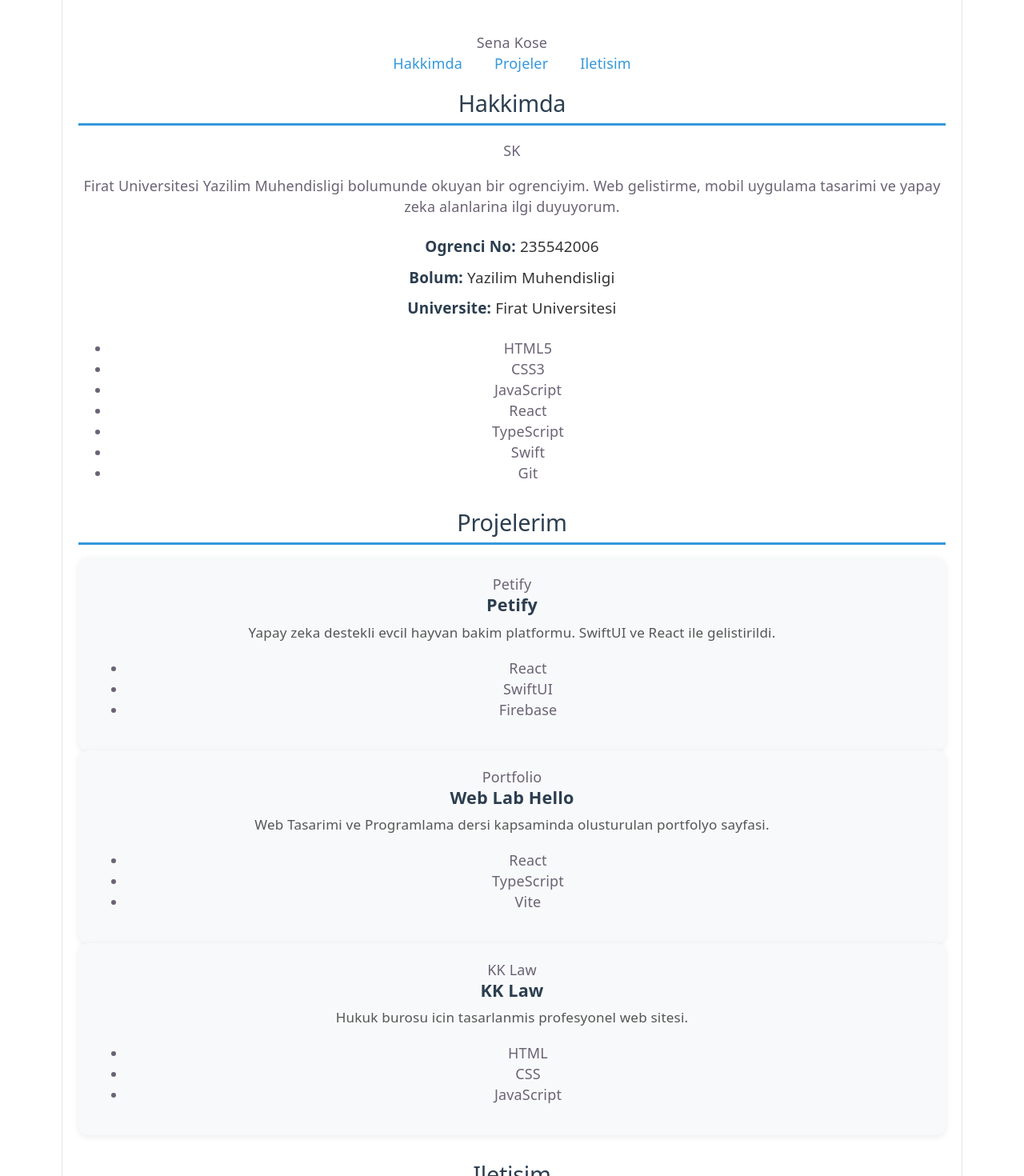
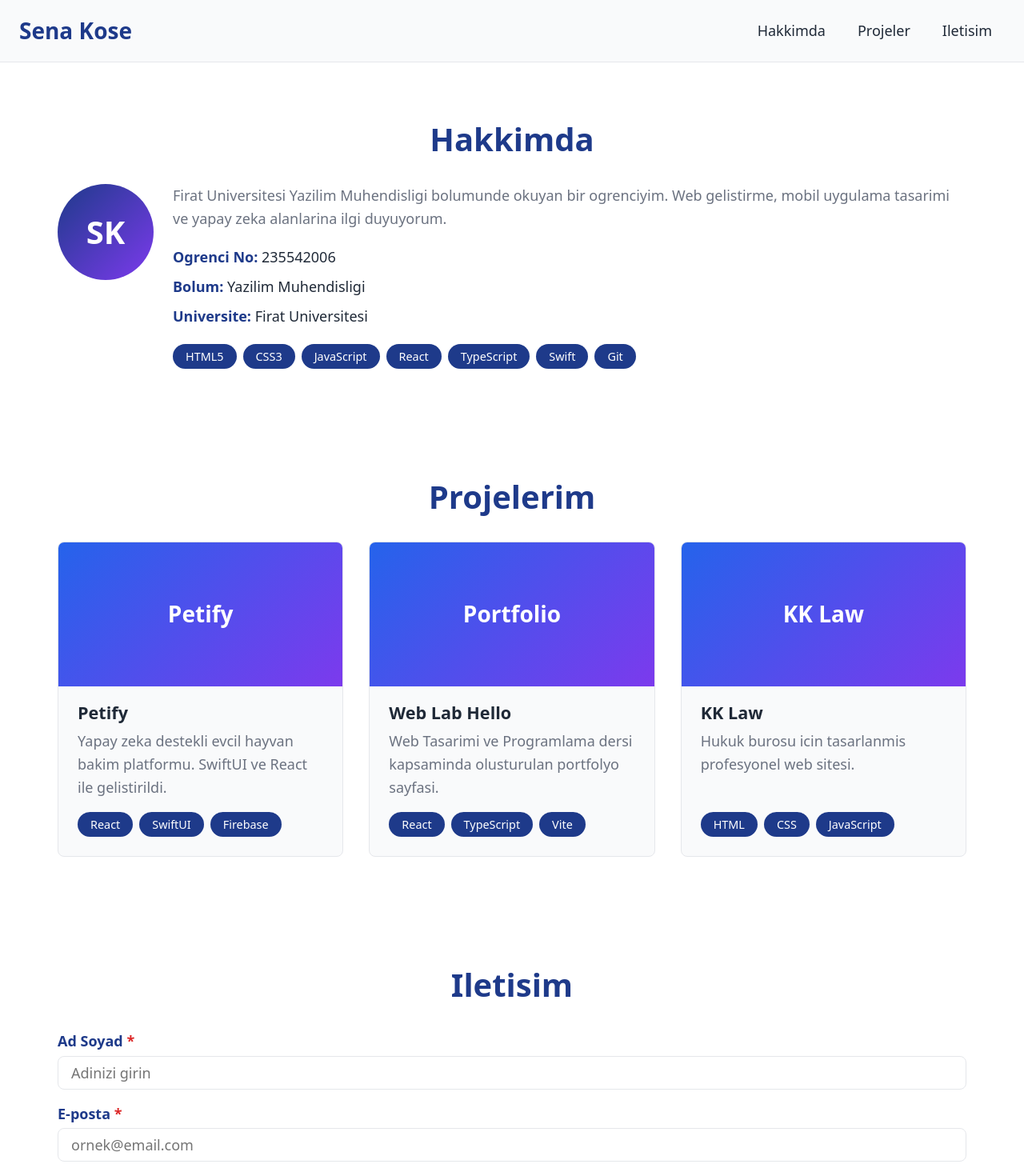
Before and after one commit to kosesena/web-lab-hello, a React (Vite) app: page / in a window 1280 px wide. Shown: the top 1470 px of the page at 80% size. Built offline with nearby package versions, Linux system fonts and the light colour scheme.

Commit message:
feat: implement mobile-first responsive design with Flexbox and Grid

```diff
--- a/src/App.css
+++ b/src/App.css
@@ -1,12 +1,40 @@
-/* Skip Link */
+/* ========================================
+   GENEL SIFIRLAMA VE MOBIL VARSAYILAN (0 - 639px)
+   ======================================== */
+
+*, *::before, *::after {
+  margin: 0;
+  padding: 0;
+  box-sizing: border-box;
+}
+
+html {
+  scroll-behavior: smooth;
+}
+
+body {
+  font-family: var(--font-sans);
+  font-size: var(--text-base);
+  line-height: 1.6;
+  color: var(--color-text);
+  background-color: var(--color-bg);
+}
+
+img {
+  max-width: 100%;
+  height: auto;
+  display: block;
+}
+
+/* ===== SKIP LINK ===== */
 .skip-link {
   position: absolute;
   top: -100%;
-  left: 16px;
-  background: #2c3e50;
-  color: #fff;
-  padding: 8px 16px;
-  border-radius: 0 0 8px 8px;
+  left: var(--space-md);
+  background: var(--color-primary);
+  color: var(--color-bg);
+  padding: var(--space-sm) var(--space-md);
+  border-radius: 0 0 var(--radius-md) var(--radius-md);
   z-index: 100;
   text-decoration: none;
   font-weight: 600;
@@ -16,222 +44,344 @@
   top: 0;
 }
 
-/* Header */
+/* ===== HEADER (Flex) ===== */
 header {
-  text-align: center;
-  padding: 40px 20px 20px;
+  display: flex;
+  flex-direction: column;
+  align-items: center;
+  gap: var(--space-sm);
+  padding: var(--space-md) var(--space-lg);
+  background-color: var(--color-surface);
+  border-bottom: 1px solid var(--color-border);
+  position: sticky;
+  top: 0;
+  z-index: 10;
 }
 
-header h1 {
-  color: #2c3e50;
-  font-size: 2.2rem;
-  margin: 0 0 4px;
+.site-title {
+  font-size: var(--text-xl);
+  font-weight: 700;
+  color: var(--color-primary);
 }
 
-.subtitle {
-  color: #7f8c8d;
-  font-size: 1.1rem;
-  margin: 0 0 24px;
-}
-
-/* Navigation */
+/* ===== NAV (Flex) ===== */
 nav ul {
+  display: flex;
+  flex-direction: column;
+  align-items: center;
+  flex-wrap: wrap;
   list-style: none;
+  gap: var(--space-xs);
   padding: 0;
   margin: 0;
-  display: flex;
-  justify-content: center;
-  gap: 8px;
 }
 
 nav a {
-  color: #3498db;
+  display: block;
+  text-align: center;
+  width: 100%;
+  padding: var(--space-xs) var(--space-md);
+  color: var(--color-text);
   text-decoration: none;
-  padding: 8px 16px;
-  border-radius: 8px;
+  border-radius: var(--radius-md);
   font-weight: 500;
-  transition: background-color 0.2s, color 0.2s;
+  transition: background var(--transition-fast),
+              color var(--transition-fast);
 }
 
 nav a:hover,
 nav a:focus {
-  background: #3498db;
-  color: #fff;
+  background-color: var(--color-primary);
+  color: var(--color-bg);
 }
 
 nav a:focus-visible {
-  outline: 3px solid #3498db;
+  outline: 3px solid var(--color-secondary);
   outline-offset: 2px;
 }
 
-/* Main */
-main {
-  padding: 0 20px;
-}
-
-/* Sections */
+/* ===== SECTIONS ===== */
 section {
-  margin-bottom: 32px;
+  padding: var(--space-xl) var(--space-md);
 }
 
 section h2 {
-  color: #2c3e50;
-  font-size: 1.6rem;
-  border-bottom: 3px solid #3498db;
-  padding-bottom: 8px;
-  margin-bottom: 16px;
+  font-size: var(--text-2xl);
+  color: var(--color-primary);
+  margin-bottom: var(--space-lg);
+  text-align: center;
 }
 
-/* Info List */
+/* ===== HAKKIMDA (about-content) ===== */
+.about-content {
+  display: flex;
+  flex-direction: column;
+  align-items: center;
+  gap: var(--space-lg);
+  text-align: center;
+}
+
+.about-content figure {
+  max-width: 200px;
+  flex-shrink: 0;
+}
+
+.avatar-placeholder {
+  width: 120px;
+  height: 120px;
+  border-radius: var(--radius-full);
+  background: linear-gradient(135deg, var(--color-primary), var(--color-accent));
+  color: var(--color-bg);
+  display: flex;
+  align-items: center;
+  justify-content: center;
+  font-size: var(--text-2xl);
+  font-weight: 700;
+}
+
+.about-content p {
+  color: var(--color-muted);
+  margin-bottom: var(--space-md);
+}
+
+/* ===== INFO LIST ===== */
 .info-list {
+  list-style: none;
+  padding: 0;
+  margin-bottom: var(--space-md);
+}
+
+.info-list li {
+  padding: var(--space-xs) 0;
+  font-size: var(--text-base);
+  color: var(--color-text);
+}
+
+.info-list li strong {
+  color: var(--color-primary);
+}
+
+/* ===== SKILL TAGS (Flex toolbar) ===== */
+.skill-tags {
+  display: flex;
+  flex-wrap: wrap;
+  gap: var(--space-sm);
   list-style: none;
   padding: 0;
 }
 
-.info-list li {
-  padding: 6px 0;
-  font-size: 1.05rem;
-  color: #333;
+.skill-tags li {
+  background-color: var(--color-primary);
+  color: var(--color-bg);
+  padding: var(--space-xs) var(--space-md);
+  border-radius: var(--radius-full);
+  font-size: var(--text-sm);
+  font-weight: 500;
 }
 
-.info-list li strong {
-  color: #2c3e50;
+/* ===== PROJECT GRID (CSS Grid) ===== */
+.project-grid {
+  display: grid;
+  grid-template-columns: 1fr;
+  gap: var(--space-xl);
 }
 
-/* Projects Grid */
-.projects-grid {
-  display: grid;
-  grid-template-columns: repeat(auto-fit, minmax(250px, 1fr));
-  gap: 16px;
-}
-
+/* ===== PROJECT CARD ===== */
 .project-card {
-  background: #f8f9fa;
-  border-radius: 12px;
-  padding: 20px;
-  box-shadow: 0 2px 8px rgba(0, 0, 0, 0.08);
-  transition: transform 0.2s, box-shadow 0.2s;
+  display: flex;
+  flex-direction: column;
+  background: var(--color-surface);
+  border: 1px solid var(--color-border);
+  border-radius: var(--radius-md);
+  overflow: hidden;
+  transition: transform var(--transition-normal),
+              box-shadow var(--transition-normal);
 }
 
 .project-card:hover {
-  transform: translateY(-2px);
-  box-shadow: 0 4px 16px rgba(0, 0, 0, 0.12);
+  transform: translateY(-4px);
+  box-shadow: var(--shadow-lg);
+}
+
+.card-img-placeholder {
+  width: 100%;
+  height: 180px;
+  background: linear-gradient(135deg, var(--color-secondary), var(--color-accent));
+  display: flex;
+  align-items: center;
+  justify-content: center;
+  color: var(--color-bg);
+  font-size: var(--text-xl);
+  font-weight: 700;
 }
 
 .project-card h3 {
-  color: #2c3e50;
-  margin: 0 0 8px;
-  font-size: 1.2rem;
+  margin-top: var(--space-md);
+  padding: 0 var(--space-lg);
+  font-size: var(--text-lg);
+  color: var(--color-text);
 }
 
 .project-card p {
-  color: #555;
-  margin: 0 0 12px;
-  font-size: 0.95rem;
+  padding: 0 var(--space-lg);
+  color: var(--color-muted);
+  flex-grow: 1;
+  margin-top: var(--space-xs);
 }
 
-.tech-tag {
-  display: inline-block;
-  background: #e8f4fd;
-  color: #2980b9;
-  padding: 4px 10px;
-  border-radius: 16px;
-  font-size: 0.8rem;
-  font-weight: 500;
-  margin-right: 6px;
-  margin-bottom: 4px;
+.project-card .skill-tags {
+  padding: var(--space-md) var(--space-lg) var(--space-lg);
+  margin-top: auto;
 }
 
-/* Form */
-form {
-  max-width: 500px;
+/* ===== FORM ===== */
+.form-group {
+  margin-bottom: var(--space-md);
 }
 
-.form-group {
-  margin-bottom: 16px;
+label {
+  display: block;
+  margin-bottom: var(--space-xs);
+  font-weight: 600;
+  color: var(--color-primary);
 }
 
-.form-group label {
-  display: block;
-  margin-bottom: 6px;
-  font-weight: 600;
-  color: #2c3e50;
+label span {
+  color: var(--color-error);
 }
 
-.form-group label span {
-  color: #e74c3c;
+input, textarea, select {
+  width: 100%;
+  padding: var(--space-sm) var(--space-md);
+  border: 1px solid var(--color-border);
+  border-radius: var(--radius-md);
+  font-family: inherit;
+  font-size: var(--text-base);
+  transition: border-color var(--transition-fast);
 }
 
-.form-group input,
-.form-group textarea {
-  width: 100%;
-  padding: 10px 12px;
-  border: 2px solid #ddd;
-  border-radius: 8px;
-  font-size: 1rem;
-  font-family: inherit;
-  transition: border-color 0.2s;
-  box-sizing: border-box;
-}
-
-.form-group input:focus,
-.form-group textarea:focus {
-  border-color: #3498db;
-  outline: none;
-  box-shadow: 0 0 0 3px rgba(52, 152, 219, 0.2);
+input:focus, textarea:focus, select:focus {
+  border-color: var(--color-primary);
+  outline: 2px solid var(--color-secondary);
+  outline-offset: 2px;
 }
 
 button[type="submit"] {
-  background: #3498db;
-  color: #fff;
+  width: 100%;
+  padding: var(--space-sm) var(--space-lg);
+  background: var(--color-primary);
+  color: var(--color-bg);
   border: none;
-  padding: 12px 32px;
-  border-radius: 8px;
-  font-size: 1rem;
+  border-radius: var(--radius-md);
+  font-size: var(--text-base);
   font-weight: 600;
   cursor: pointer;
-  transition: background-color 0.2s;
+  transition: background var(--transition-fast);
 }
 
-button[type="submit"]:hover {
-  background: #2980b9;
+button[type="submit"]:hover,
+button[type="submit"]:focus {
+  background: var(--color-secondary);
 }
 
 button[type="submit"]:focus-visible {
-  outline: 3px solid #3498db;
+  outline: 3px solid var(--color-secondary);
   outline-offset: 2px;
 }
 
-/* Form Alerts */
+/* ===== FORM ALERTS ===== */
 .form-alert {
-  padding: 12px 16px;
-  border-radius: 8px;
-  margin-bottom: 16px;
+  padding: var(--space-sm) var(--space-md);
+  border-radius: var(--radius-md);
+  margin-bottom: var(--space-md);
   font-weight: 500;
 }
 
 .form-alert.success {
   background: #d4edda;
-  color: #155724;
+  color: var(--color-success);
   border: 1px solid #c3e6cb;
 }
 
 .form-alert.error {
   background: #f8d7da;
-  color: #721c24;
+  color: var(--color-error);
   border: 1px solid #f5c6cb;
 }
 
-/* Footer */
+/* ===== FOOTER ===== */
 footer {
   text-align: center;
-  padding: 24px 20px;
-  margin-top: 20px;
-  border-top: 1px solid #eee;
-  color: #7f8c8d;
-  font-size: 0.9rem;
+  padding: var(--space-xl) var(--space-md);
+  background: var(--color-surface);
+  border-top: 1px solid var(--color-border);
+  color: var(--color-muted);
+  font-size: var(--text-sm);
 }
 
 footer p {
-  margin: 4px 0;
+  margin: var(--space-xs) 0;
 }
+
+/* ========================================
+   TABLET (640px ve uzeri)
+   ======================================== */
+@media (min-width: 640px) {
+  /* Header yatay: logo sol, nav sag */
+  header {
+    flex-direction: row;
+    justify-content: space-between;
+  }
+
+  /* Nav yatay */
+  nav ul {
+    flex-direction: row;
+    gap: var(--space-sm);
+  }
+
+  nav a {
+    width: auto;
+  }
+
+  /* Section padding artar */
+  section {
+    padding: var(--space-2xl) var(--space-xl);
+  }
+
+  /* Hakkimda yatay */
+  .about-content {
+    flex-direction: row;
+    text-align: left;
+    align-items: flex-start;
+  }
+
+  /* Proje kartlari 2 sutun */
+  .project-grid {
+    grid-template-columns: repeat(auto-fit, minmax(280px, 1fr));
+  }
+
+  /* Submit butonu tam genislik degil */
+  button[type="submit"] {
+    width: auto;
+  }
+}
+
+/* ========================================
+   MASAUSTU (1024px ve uzeri)
+   ======================================== */
+@media (min-width: 1024px) {
+  /* Icerik genisligi sinirla */
+  main {
+    max-width: 1200px;
+    margin: 0 auto;
+  }
+
+  section {
+    padding: var(--space-3xl) var(--space-xl);
+  }
+
+  /* Proje kartlari 3 sutun */
+  .project-grid {
+    grid-template-columns: repeat(3, 1fr);
+  }
+}
--- a/src/index.css
+++ b/src/index.css
@@ -1,111 +1,4 @@
-:root {
-  --text: #6b6375;
-  --text-h: #08060d;
-  --bg: #fff;
-  --border: #e5e4e7;
-  --code-bg: #f4f3ec;
-  --accent: #aa3bff;
-  --accent-bg: rgba(170, 59, 255, 0.1);
-  --accent-border: rgba(170, 59, 255, 0.5);
-  --social-bg: rgba(244, 243, 236, 0.5);
-  --shadow:
-    rgba(0, 0, 0, 0.1) 0 10px 15px -3px, rgba(0, 0, 0, 0.05) 0 4px 6px -2px;
-
-  --sans: system-ui, 'Segoe UI', Roboto, sans-serif;
-  --heading: system-ui, 'Segoe UI', Roboto, sans-serif;
-  --mono: ui-monospace, Consolas, monospace;
-
-  font: 18px/145% var(--sans);
-  letter-spacing: 0.18px;
-  color-scheme: light dark;
-  color: var(--text);
-  background: var(--bg);
-  font-synthesis: none;
-  text-rendering: optimizeLegibility;
-  -webkit-font-smoothing: antialiased;
-  -moz-osx-font-smoothing: grayscale;
-
-  @media (max-width: 1024px) {
-    font-size: 16px;
-  }
-}
-
-@media (prefers-color-scheme: dark) {
-  :root {
-    --text: #9ca3af;
-    --text-h: #f3f4f6;
-    --bg: #16171d;
-    --border: #2e303a;
-    --code-bg: #1f2028;
-    --accent: #c084fc;
-    --accent-bg: rgba(192, 132, 252, 0.15);
-    --accent-border: rgba(192, 132, 252, 0.5);
-    --social-bg: rgba(47, 48, 58, 0.5);
-    --shadow:
-      rgba(0, 0, 0, 0.4) 0 10px 15px -3px, rgba(0, 0, 0, 0.25) 0 4px 6px -2px;
-  }
-
-  #social .button-icon {
-    filter: invert(1) brightness(2);
-  }
-}
-
-#root {
-  width: 1126px;
-  max-width: 100%;
-  margin: 0 auto;
-  text-align: center;
-  border-inline: 1px solid var(--border);
-  min-height: 100svh;
-  display: flex;
-  flex-direction: column;
-  box-sizing: border-box;
-}
-
+/* Global stiller - tokens.css'ten degiskenler kullanilir */
 body {
   margin: 0;
 }
-
-h1,
-h2 {
-  font-family: var(--heading);
-  font-weight: 500;
-  color: var(--text-h);
-}
-
-h1 {
-  font-size: 56px;
-  letter-spacing: -1.68px;
-  margin: 32px 0;
-  @media (max-width: 1024px) {
-    font-size: 36px;
-    margin: 20px 0;
-  }
-}
-h2 {
-  font-size: 24px;
-  line-height: 118%;
-  letter-spacing: -0.24px;
-  margin: 0 0 8px;
-  @media (max-width: 1024px) {
-    font-size: 20px;
-  }
-}
-p {
-  margin: 0;
-}
-
-code,
-.counter {
-  font-family: var(--mono);
-  display: inline-flex;
-  border-radius: 4px;
-  color: var(--text-h);
-}
-
-code {
-  font-size: 15px;
-  line-height: 135%;
-  padding: 4px 8px;
-  background: var(--code-bg);
-}
```
